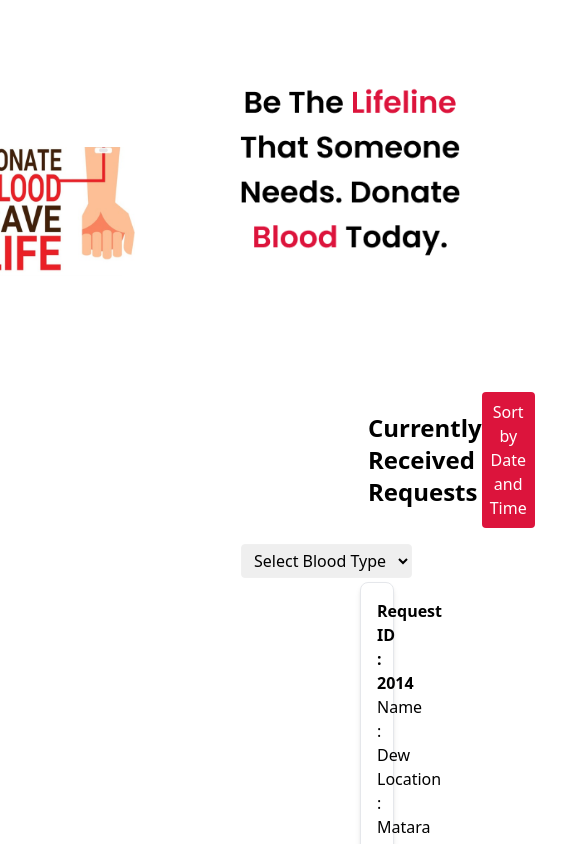
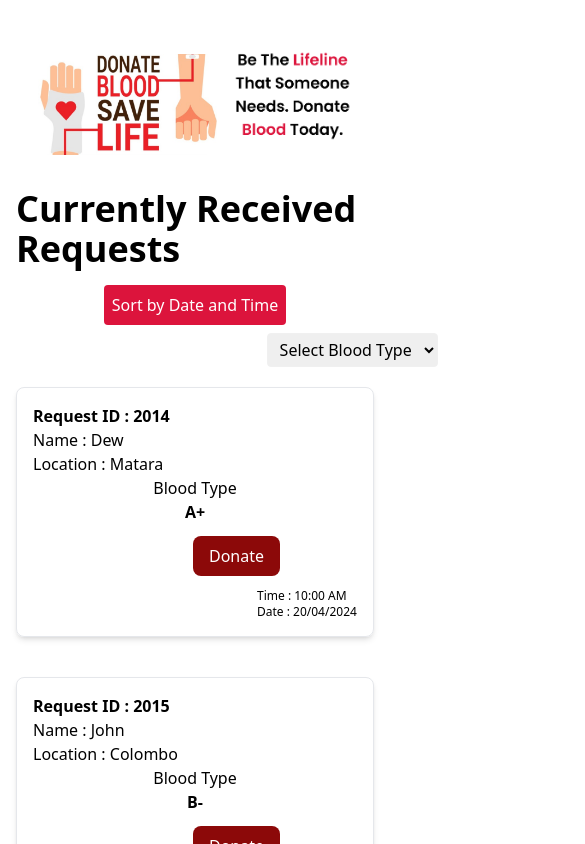
Before and after one commit to thisha-me/blood-chain-frontend, a React (Create React App) app: page / in a window 390 px wide. Shown: the top 844 px of the page, 585 px wide, since content can reach past the window. Built offline with nearby package versions, Linux system fonts and the light colour scheme.

Commit message:
Responsive the page

```diff
--- a/src/Pages/DonationCards.js
+++ b/src/Pages/DonationCards.js
@@ -61,31 +61,48 @@ const DonationCards = () => {
   const [selectedRequest, setSelectedRequest] = useState(null);
   const [showPopup, setShowPopup] = useState(false);
   const [selectedBloodType, setSelectedBloodType] = useState(null);
+  const [sortedRequests, setSortedRequests] = useState([...requestData]);
+  const [sortAscending, setSortAscending] = useState(true); // Initial sorting direction
 
   const filterRequests = () => {
     if (selectedBloodType) {
-      return requestData.filter(request => request.bloodType === selectedBloodType);
+      return sortedRequests.filter(request => request.bloodType === selectedBloodType);
     }
-    return requestData;
+    return sortedRequests;
+  };
+
+  const sortRequestsByDateTime = () => {
+    const sorted = [...sortedRequests].sort((a, b) => {
+      const dateA = new Date(`${a.date} ${a.time}`);
+      const dateB = new Date(`${b.date} ${b.time}`);
+      return sortAscending ? dateA - dateB : dateB - dateA;
+    });
+
+    setSortedRequests(sorted);
+    setSortAscending(!sortAscending); // Toggle sorting direction
   };
 
 
+  return (
+    <div className="py-1 px-4 md:px-10 lg:px-20 mt-10">
+      <div className="donate-blood-container">
+        <img src={donateBlood} alt="donateBlood" className="flex items-center w-1/2 md:w-1/3 lg:w-1/3 mb-6 md:mb-8 lg:mb-12" />
+        <img src={statement} alt="statement" className="flex items-center w-1/3 md:w-1/3 lg:w-1/6 ml-4 md:ml-10 lg:ml-20" />
+      </div>
 
-  return (
-    <div className="py-8 px-20 mt-10">
-     <div className="donate-blood-container">
-      <img src={donateBlood} alt="donateBlood" className="donate-blood-image" />
-      <img src={statement} alt="statement" className="statement-image" />
-    </div>
+      <div className="mb-2 flex flex-col md:flex-row items-center justify-between">
+        <p className="text-4xl font-bold mb-4 md:mb-0 md:ml-80">Currently Received Requests</p>
+        <button onClick={sortRequestsByDateTime} className=" d:mr-6 md:ml-0 md:mr-72 md:w-auto px-2 py-2 bg-mainColorLighter hover:mainColor text-backgroundColor rounded ">
+          Sort by Date and Time
+        </button>
+      </div>
 
-      <div className="mb-4 flex items-center justify-between mt-5">
-        <h1 className="ml-72 text-2xl font-bold">Currently Received Requests</h1>
-        <button className="px-2 py-2 bg-mainColorLighter hover:mainColor text-backgroundColor rounded mr-60">Sort by Date and Time</button>
-
-
-      </div>
-      <div className="bloodSort">
-          <select value={selectedBloodType} onChange={(e) => setSelectedBloodType(e.target.value)} className="mr-4 border border-secondaryColor px-2 py-1 rounded">
+      <div className="bloodSort mb-4">
+        <select
+          value={selectedBloodType}
+          onChange={(e) => setSelectedBloodType(e.target.value)}
+          className="border border-secondaryColor px-2 py-1 rounded w-15 md:w-auto md:mr-72"
+        >
             <option value={null}>Select Blood Type</option>
             <option value="">ALL</option>
             <option value="A+">A+</option>
@@ -96,12 +113,12 @@ const DonationCards = () => {
             <option value="AB-">AB-</option>
             <option value="O+">O+</option>
             <option value="O-">O-</option>
-          </select>
-        </div>
+            </select>
+      </div>
 
-      <div className="ml-40 mr-40 grid grid-cols-1 md:grid-cols-2 lg:grid-cols-2 gap-x-1 gap-y-10 px-10 ">
+      <div className="grid grid-cols-1 md:grid-cols-2 lg:grid-cols-3 gap-10 px-26 md:px-20 lg:px-72">
         {filterRequests().map(request => (
-          <div key={request.id} className="ml-20 mr-5 shadow-md mx-1 border rounded-lg p-4">
+          <div key={request.id} className="shadow-md border rounded-lg p-4">
             <p className="font-bold">Request ID : {request.id}</p>
             <p>Name : {request.name}</p>
             <p>Location : {request.location}</p>
@@ -110,7 +127,7 @@ const DonationCards = () => {
             <button onClick={() => {
               setSelectedRequest(request);
               setShowPopup(true);
-            }} className="ml-32 my-3 px-4 py-2 bg-mainColor text-backgroundColor rounded-lg ">Donate</button>
+            }} className="ml-40 my-3 px-4 py-2 bg-mainColor text-backgroundColor rounded-lg ">Donate</button>
             <p className='ml-56 text-xs'>Time : {request.time}</p>
             <p className='ml-56 text-xs'>Date : {request.date}</p>
           </div>
--- a/src/Styles/DonationCard.css
+++ b/src/Styles/DonationCard.css
@@ -1,7 +1,7 @@
 .bloodSort{
     display: flex;
     margin-left: 70%;
-    padding-bottom: 2%;
+    padding-bottom: 1%;
 }
 
 .donate-blood-container {
@@ -9,29 +9,3 @@
     align-items: center;
     justify-content: center;
   }
-
-  .donate-blood-image {
-    width: 50%;
-    max-width: 450px;
-    margin-right: 100px;
-    margin-bottom: 50px;
-  }
-
-  .statement-image{
-    width: 50%;
-    max-width: 300px;
-    margin-right: 20px;
-  }
-  @media (max-width: 768px) {
-    .donate-blood-image {
-        width: 100%;
-        max-width: none;
-         margin-bottom: 20px;
-    }
-
-    .statement-image{
-        width: 100%;
-         max-width: none;
-         margin-bottom: 20px;
-    }
-}
```
